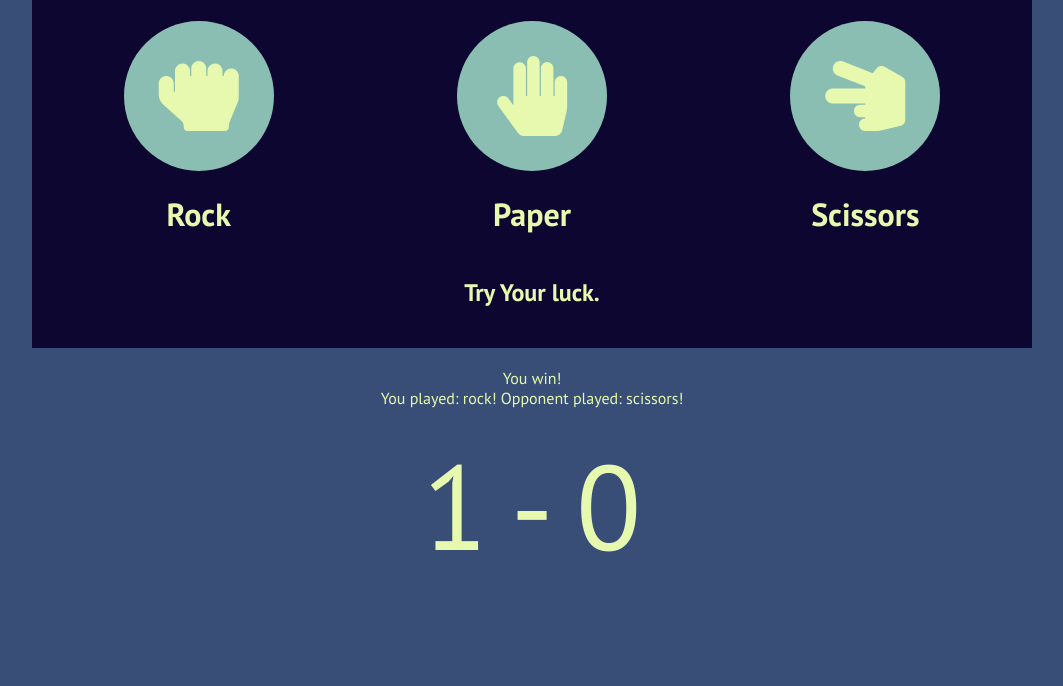
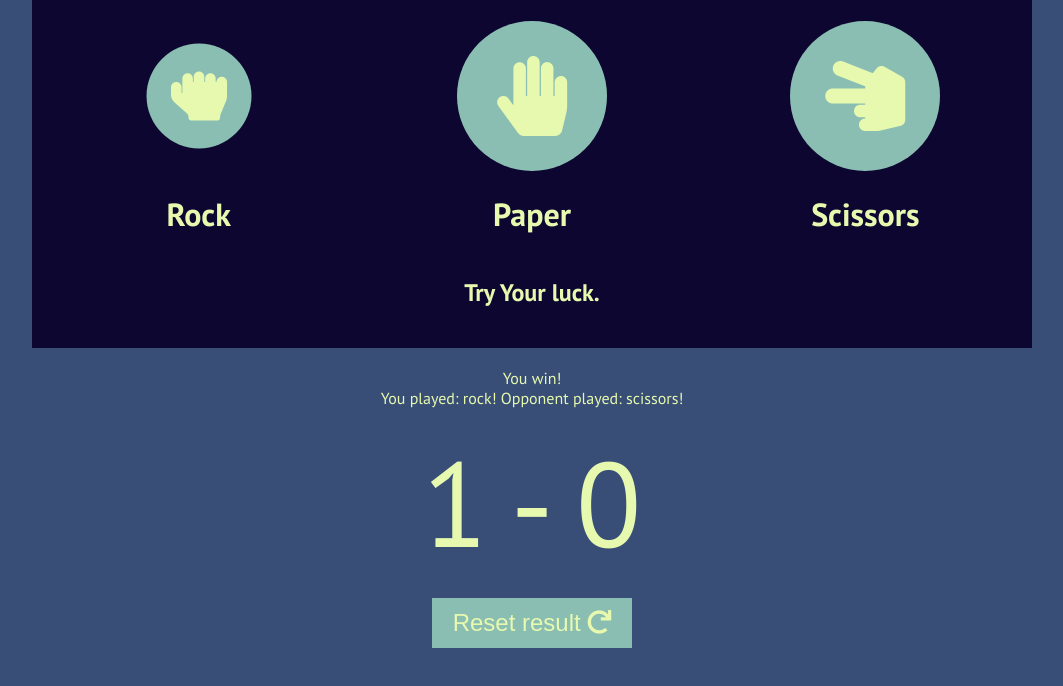
Before and after one commit to filip-taczkowski/javascript-prework, a website: page index.html in a window 1280 px wide. Both pictures are taken after a click on the button 306 px from the left and 96 px from the top of the page. Shown: the whole page, without its empty margins (108-1171 px from the left). Drawn offline with nearby package versions, Linux system fonts and the light colour scheme; files that its build step writes are made by us from their sources.

Commit message:
Add reset result html, style and function

```diff
--- a/index.html
+++ b/index.html
@@ -2,32 +2,31 @@
 <html lang="en">
 <head>
 	<meta charset="UTF-8">
-	<title>Kamień, papier, nożyce</title>
+	<title>Rock, paper, scissors</title>
 	<link href="https://fonts.googleapis.com/css?family=PT+Sans:400,700&display=swap&subset=latin-ext" rel="stylesheet">
-	<link rel="stylesheet" href="css/style.css">
+	<link rel="stylesheet" href="sass/style.css">
 	<link rel="stylesheet" href="https://cdnjs.cloudflare.com/ajax/libs/font-awesome/5.9.0/css/all.min.css">
 </head>
 <body>
 	<header>
 		<div class="header-box">
 			<h1 class="title">Rock</h1>
-			<button id="play-rock"><i class="fas fa-hand-rock"></i></button>
+			<button id="play-rock"><i class="fas fa-hand-rock header-icon"></i></button>
 		</div>
 		<div class="header-box">
 			<h1 class="title">Paper</h1>
-			<button id="play-paper"><i class="fas fa-hand-paper"></i></button>
+			<button id="play-paper"><i class="fas fa-hand-paper header-icon"></i></button>
 		</div>
 		<div class="header-box">
 			<h1 class="title">Scissors</h1>
-			<button id="play-scissors"><i class="fas fa-hand-scissors"></i></button>
+			<button id="play-scissors"><i class="fas fa-hand-scissors header-icon"></i></button>
 		</div>
 		<h2 class="subtitle">Try Your luck.</h2>
 	</header>
 	<div class="container">
 		<div id="messages"></div>
-	</div>
-	<div class="container">
 		<div id="result"></div>
+		<button id="reset-result">Reset result  <i class="fas fa-redo"></i></button>
 	</div>
 	<script src="js/functions.js"></script>
 	<script src="js/script.js"></script>
--- a/js/script.js
+++ b/js/script.js
@@ -86,3 +86,10 @@ document.getElementById('play-paper').addEventListener('click', function(){
 document.getElementById('play-scissors').addEventListener('click', function(){
     playGame(3)
 })
+
+document.getElementById('reset-result').addEventListener('click', function(){
+    clearMessages();
+    resultOpponent = 0;
+    resultPlayer = 0;
+    printResult(resultPlayer + ' - ' + resultOpponent);
+})
--- a/sass/style.scss
+++ b/sass/style.scss
@@ -6,6 +6,8 @@ $color-text: #E6F9AF;
 $color-accent: #8BBEB2;
 
 $font-text:  'PT Sans', sans-serif;
+
+$transition: all 1s ease-in-out;
 
 /* Global */
 
@@ -24,11 +26,15 @@ body {
     width: 1000px;
     margin: 0 auto;
     text-align: center;
-    margin-top: 20px;
-
+    padding-top: 20px;
+    height: 300px;
+    display: flex;
+    flex-direction: column;
+    justify-content: space-between;
+    align-items: center;
 }
 
-.fas {
+.header-icon {
     background: $color-accent;
     height: 150px;
     width: 150px;
@@ -60,6 +66,12 @@ header {
             border: none;
             color: $color-text;
             cursor: pointer;
+            transition: $transition;
+
+            &:focus {
+                transform: rotate(360deg) scale(0.7);
+                outline: none;
+            }
         }
 
         .fas {
@@ -80,3 +92,18 @@ header {
 #result {
     font-size: 120px;
 }
+
+#reset-result {
+    width: 200px;
+    height: 50px;
+    background: $color-accent;
+    color: $color-text;
+    border: none;
+    font-size: 24px;
+    transition: $transition;
+
+    &:focus {
+        outline: none;
+        transform: scale(0.85);
+    }
+}
```
Also changed, not shown: js/functions.js (line endings or trailing spaces).
